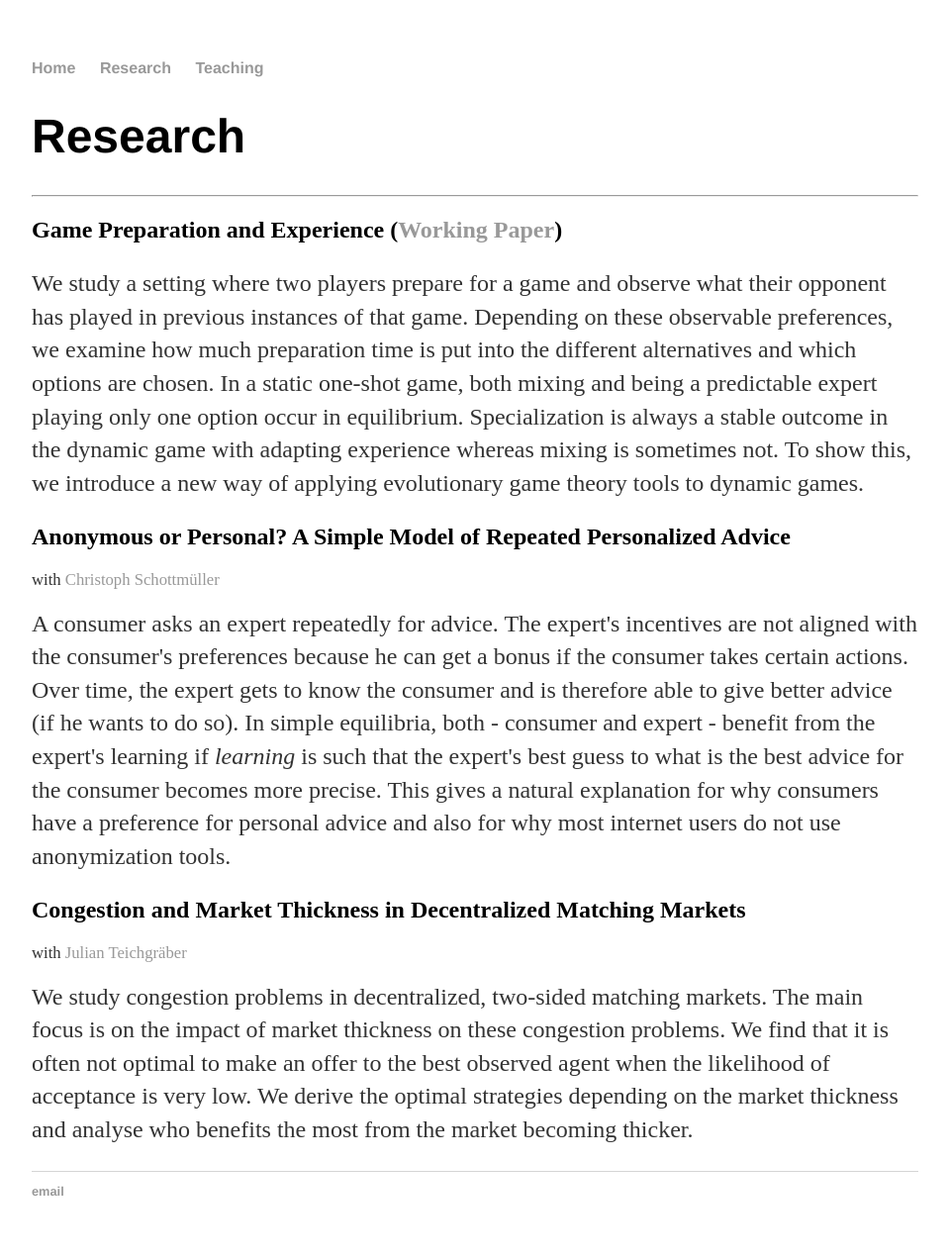
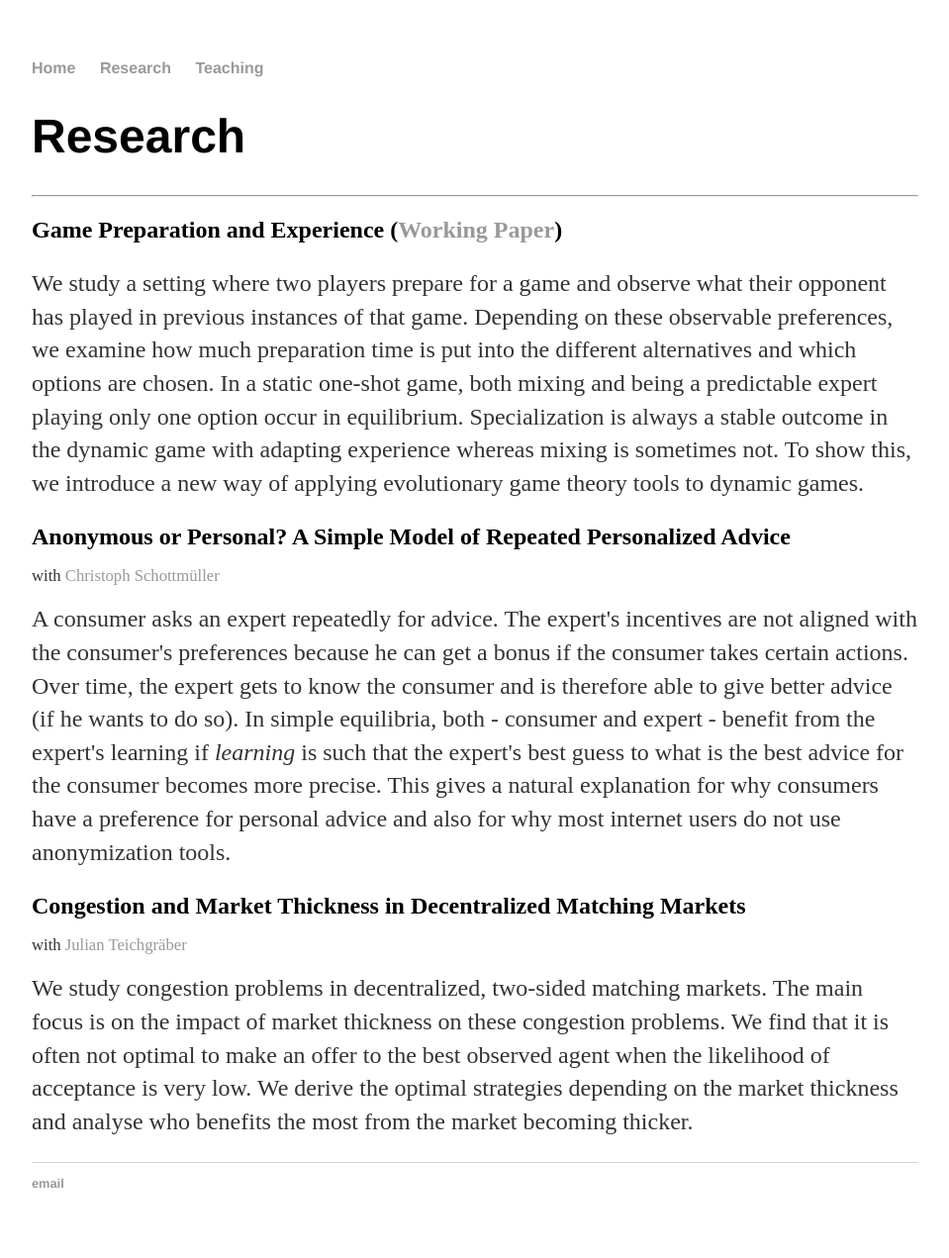
Before and after one commit to mariusgramb/mariusgramb.github.io, a Jekyll site: the page built from research.html, in a window 1280 px wide. Shown: the whole page at 99% size, without its empty margins (160-1119 px from the left). Built offline with Jekyll 4.4.1, drawn with Linux system fonts in a browser that asks for light colours.

Commit message:
Update research.html

```diff
--- a/research.html
+++ b/research.html
@@ -13,7 +13,7 @@ title: Research
 			    To show this, we introduce a new way of applying evolutionary game theory tools to dynamic games. </p>
 
 			<h2> Anonymous or Personal? A Simple Model of Repeated Personalized Advice </h2>
-			<p style="line-height: 30%"> <small><small>with <a href="https://schottmueller.github.io/index.html">Christoph Schottmüller</a></small></small> </p>
+			<p style="line-height: 30%;margin-top:0;"> <small><small>with <a href="https://schottmueller.github.io/index.html">Christoph Schottmüller</a></small></small> </p>
 			<p>  A consumer asks an expert repeatedly for advice. The expert's incentives are not aligned with the consumer's preferences
 			     because he can get a bonus if the consumer takes certain actions. Over time, the expert gets to know the consumer and is therefore
 			     able to give better advice (if he wants to do so). In simple equilibria, both - consumer and expert - benefit from the expert's
@@ -22,7 +22,7 @@ title: Research
 			     use anonymization tools.				</p>
 
 			<h2> Congestion and Market Thickness in Decentralized Matching Markets </h2>
-			<p style="line-height: 30%"> <small><small>with <a href="https://www.econ.uzh.ch/en/people/graduatestudents/teichgraeber.html">Julian Teichgräber</a></small></small> </p>
+			<p style="line-height: 30%;margin-top:0;"> <small><small>with <a href="https://www.econ.uzh.ch/en/people/graduatestudents/teichgraeber.html">Julian Teichgräber</a></small></small> </p>
 			<p> We study congestion problems in decentralized, two-sided matching markets.
 			    The main focus is on the impact of market thickness on these congestion problems.
 			    We find that it is often not optimal to make an offer to the best observed agent when the likelihood of acceptance is very low.
```
